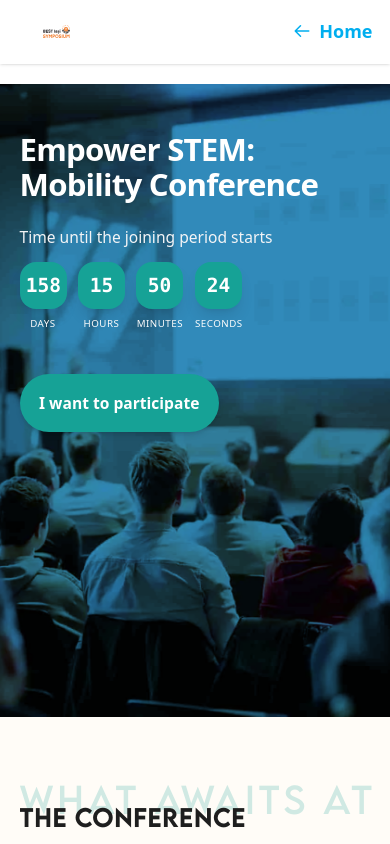
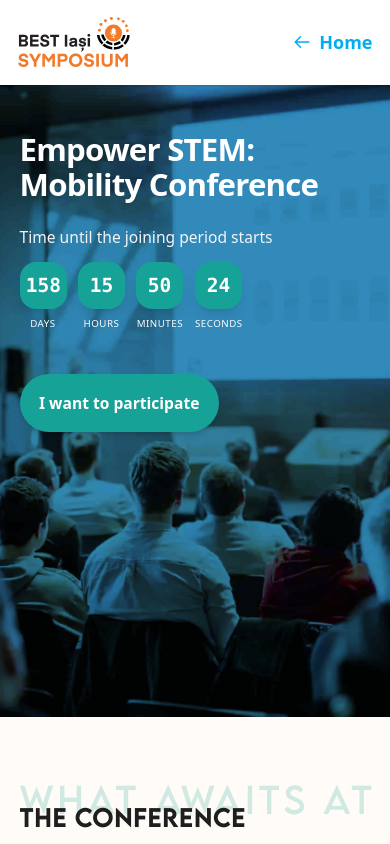
Before and after one commit to Eduard975/BIS-website, a React (Vite) app: page /BIS-website/conference in a window 390 px wide. Shown: the top 844 px of the page. Built offline with nearby package versions, Linux system fonts and the light colour scheme.

Commit message:
fixed navbar height on mobile

```diff
--- a/src/components/Universal/Navbar.tsx
+++ b/src/components/Universal/Navbar.tsx
@@ -82,14 +82,14 @@ export default function Navbar() {
         <CustomContainer
           width="wide"
           paddingX="none"
-          className="flex justify-between items-center h-[--navbar-height] px-[2vw]"
+          className="flex justify-between items-center h-[--navbar-height] px-[2vw] py-[2vh]"
         >
           {/* LOGO (Links to Home) */}
           <NavLink to="/" onClick={() => setIsOpen(false)}>
             <img
               src={bisLogo}
               alt="Logo"
-              className="w-[20vw] md:w-[8vw] max-w-[150px] md:max-w-none p-[3vh] md:p-[2vh] object-contain select-none transition-all duration-300"
+              className="h-[6vh] w-full min-w-[100px] max-w-none object-contain select-none transition-all duration-300"
             />
           </NavLink>
 
```
